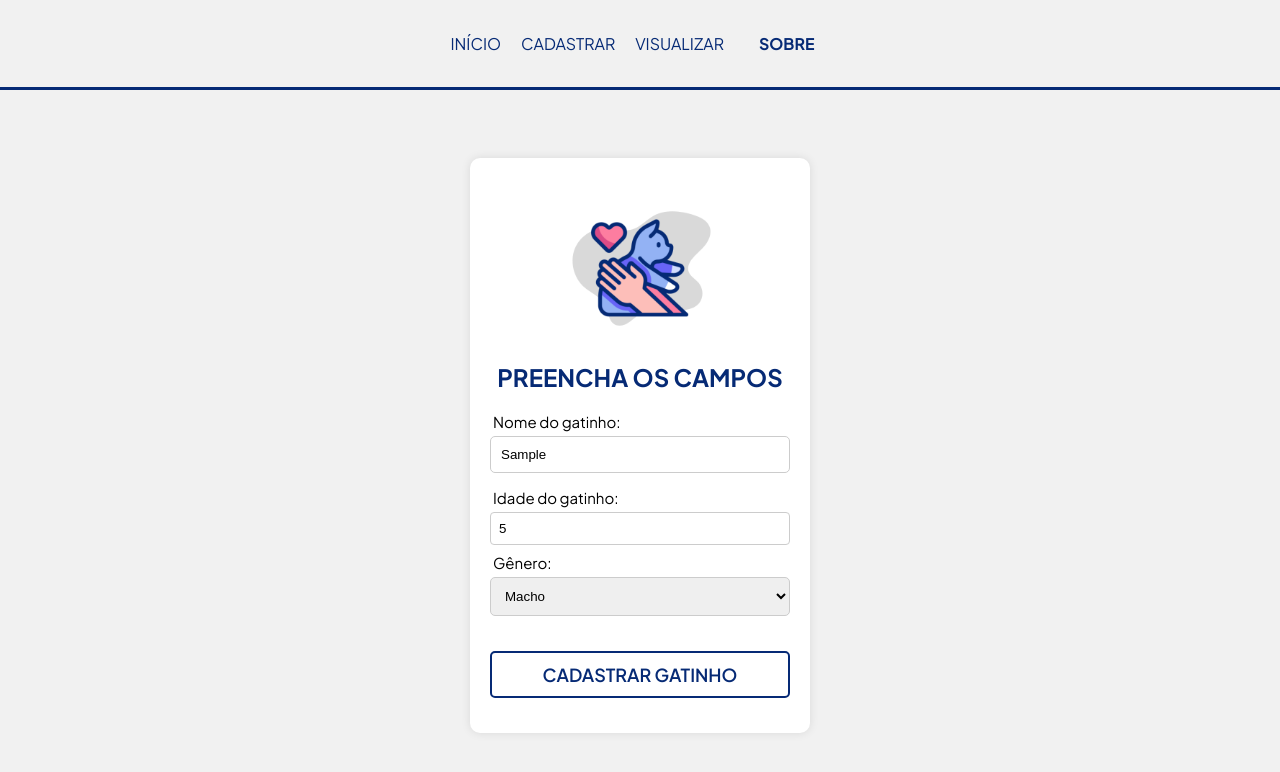
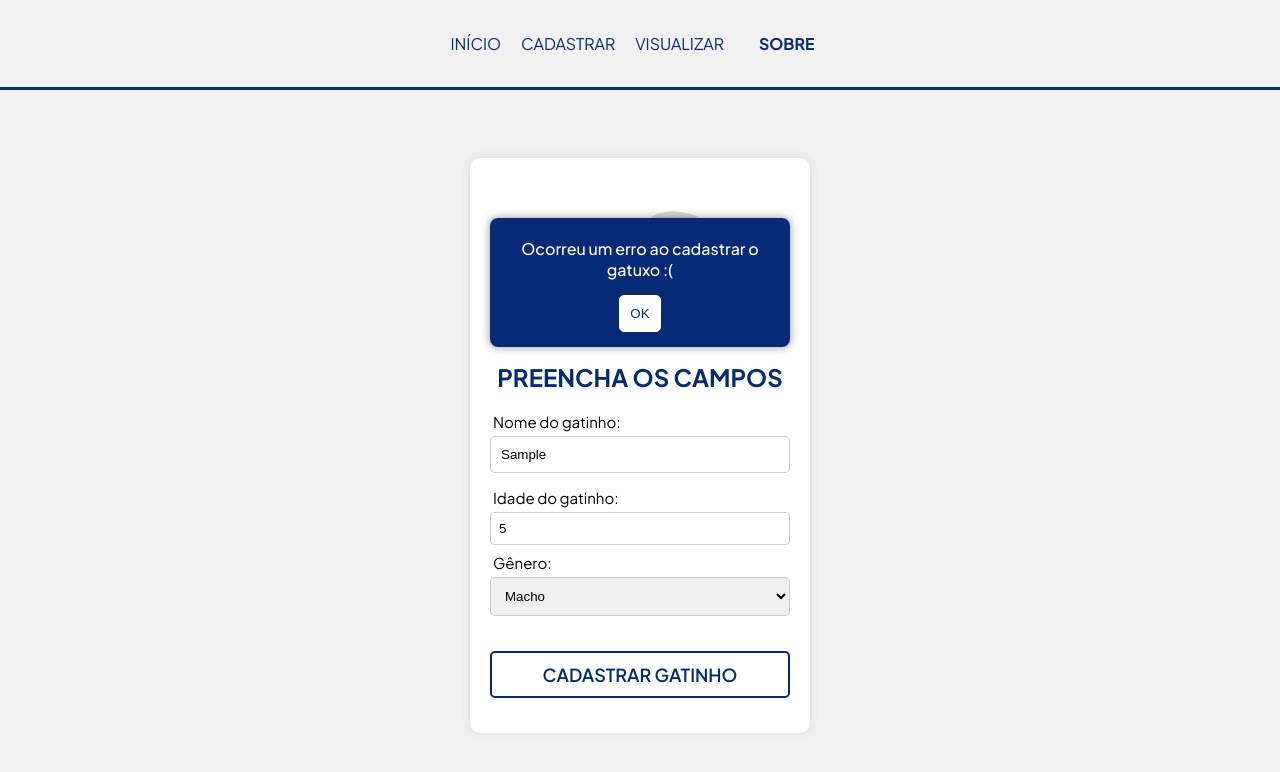
Before and after one commit to sofiasaless/cats, a React (Vite) app: page /cadastrar in a window 1280 px wide. Both pictures are taken after typing "Sample", "5" into the empty fields and a click on the button "CADASTRAR GATINHO". Shown: the top 772 px of the page. Built offline with nearby package versions, Linux system fonts and the light colour scheme; no server answers.

Commit message:
message box for register page responses

```diff
--- /dev/null
+++ b/src/components/MessageBox/MessageBox.module.css
@@ -0,0 +1,48 @@
+.content {
+    position: fixed;
+    z-index: 1;
+    left: 0;
+    top: 1;
+    width: 100%;
+    height: auto;
+    overflow: auto;
+    /* background-color: rgba(0, 0, 0, 0.4); */
+}
+
+.content .intern_content {
+    background-color: var(--blue);
+    margin: 10% auto;
+    padding: 10px;
+    /* border: 1px solid red; */
+    width: 100%;
+    max-width: 300px;
+    min-width: 280px;
+    border-radius: 8px;
+
+    display: flex;
+    flex-direction: column;
+    box-shadow: 0 0 10px rgba(0, 0, 0, 0.425);
+}
+
+.content .intern_content span {
+    text-align: center;
+    padding: 10px;
+    color: white;
+    font-weight: 500;
+}
+
+.content .intern_content .control_btns {
+    text-align: center;
+}
+
+.content .intern_content .control_btns button {
+    margin: 5px;
+    text-transform: uppercase;
+    cursor: pointer;
+}
+
+.content .intern_content .control_btns .ok_btn {
+    background-color: white;
+    border-color: white;
+    color: var(--blue);
+}
--- /dev/null
+++ b/src/components/MessageBox/index.jsx
@@ -0,0 +1,25 @@
+import styles from './MessageBox.module.css';
+
+export default function MessageBox( { message, excludeConfirmation, closeComponent } ) {
+    return (
+        <>
+            <div className={styles.content}>
+                <div className={styles.intern_content}>
+                    <span>{message}</span>
+
+                    <div className={styles.control_btns}>
+                        <button className={styles.ok_btn} onClick={closeComponent}>OK</button>
+                        {
+                            excludeConfirmation
+                            ?
+                            <button className={styles.cancel_btn} onClick={closeComponent}>Cancelar</button>
+                            :
+                            ""
+                        }
+                    </div>
+                </div>
+
+            </div>
+        </>
+    );
+}
--- a/src/pages/Register/index.jsx
+++ b/src/pages/Register/index.jsx
@@ -3,6 +3,7 @@ import gtx_reg from '../../../public/images/logo-register.png';
 
 import Header from '../../components/Header';
 import Container from '../../components/Container';
+import MessageBox from '../../components/MessageBox';
 import { useState } from 'react';
 import axios from 'axios';
 
@@ -11,6 +12,13 @@ export default function Register () {
     const [ name, setName ] = useState('');
     const [ age, setAge ] = useState('');
     const [ gender, setGender ] = useState('Macho');
+
+    const [ showBox, setShowBox ] = useState(null);
+    const [ boxMessage, setBoxMessage ] = useState('');
+
+    const closeMessageBox = () => {
+        setShowBox(null);
+    };
 
     function cadastre (e) {
         e.preventDefault();
@@ -23,9 +31,13 @@ export default function Register () {
 
         axios.post('https://cats-api-phsr.onrender.com/cats/save', cat)
         .then(response => {
-            alert('Gatuxo cadastrado com sucesso!');
+            setShowBox(true)
+            setBoxMessage("Gatuxo cadastrado com sucesso!")
+            // alert('Gatuxo cadastrado com sucesso!');
         })
         .catch((error) => {
+            setShowBox(true)
+            setBoxMessage("Ocorreu um erro ao cadastrar o gatuxo :(")
             console.log('Ocorreu um erro: ' + error);
         });
     }
@@ -37,6 +49,7 @@ export default function Register () {
            <Container>
 
             {
+                <>
                 <section className={styles.content}>
                     <form onSubmit={cadastre}>
                         <div>
@@ -58,6 +71,11 @@ export default function Register () {
                         <button type='submit'>Cadastrar gatinho</button>
                     </form>
                 </section>
+
+                <div>
+                    {showBox && <MessageBox message={boxMessage} excludeConfirmation={false} closeComponent={closeMessageBox}/>}
+                </div>
+                </>
             }
 
            </Container>
```
